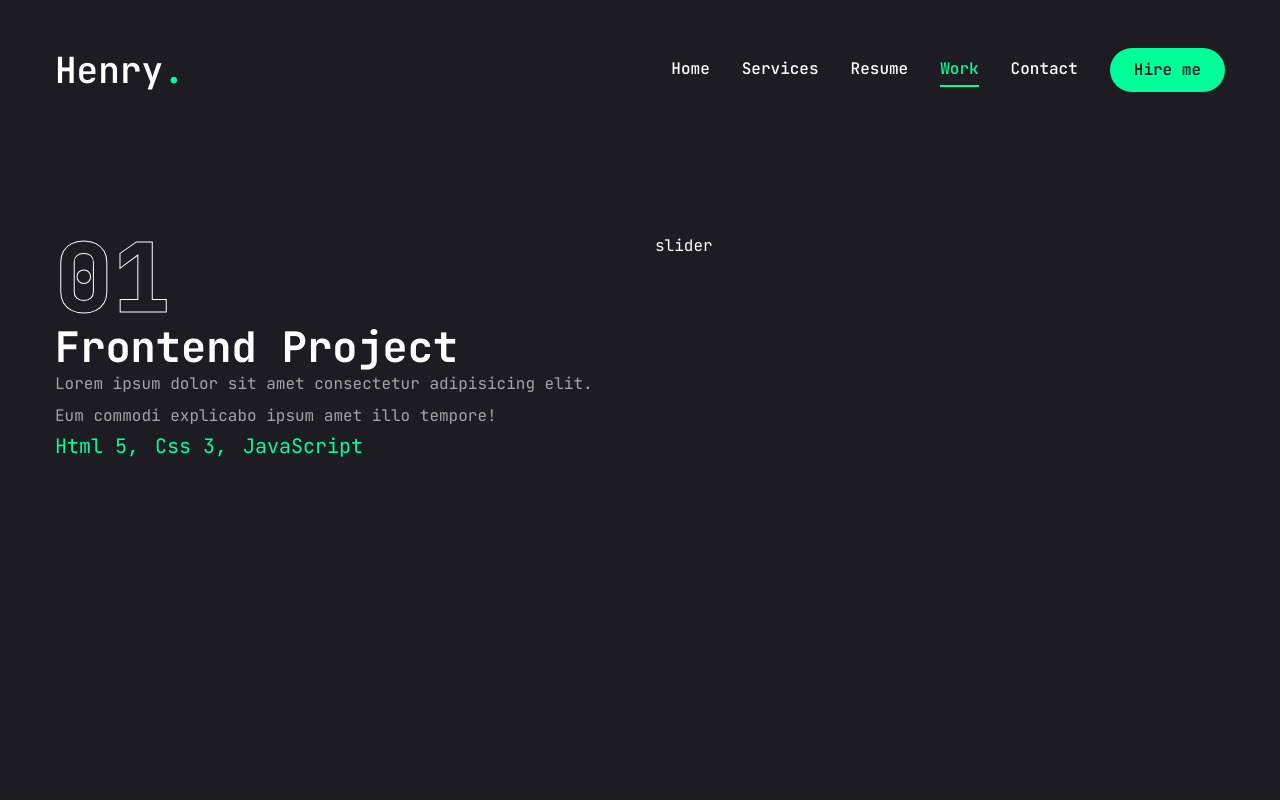
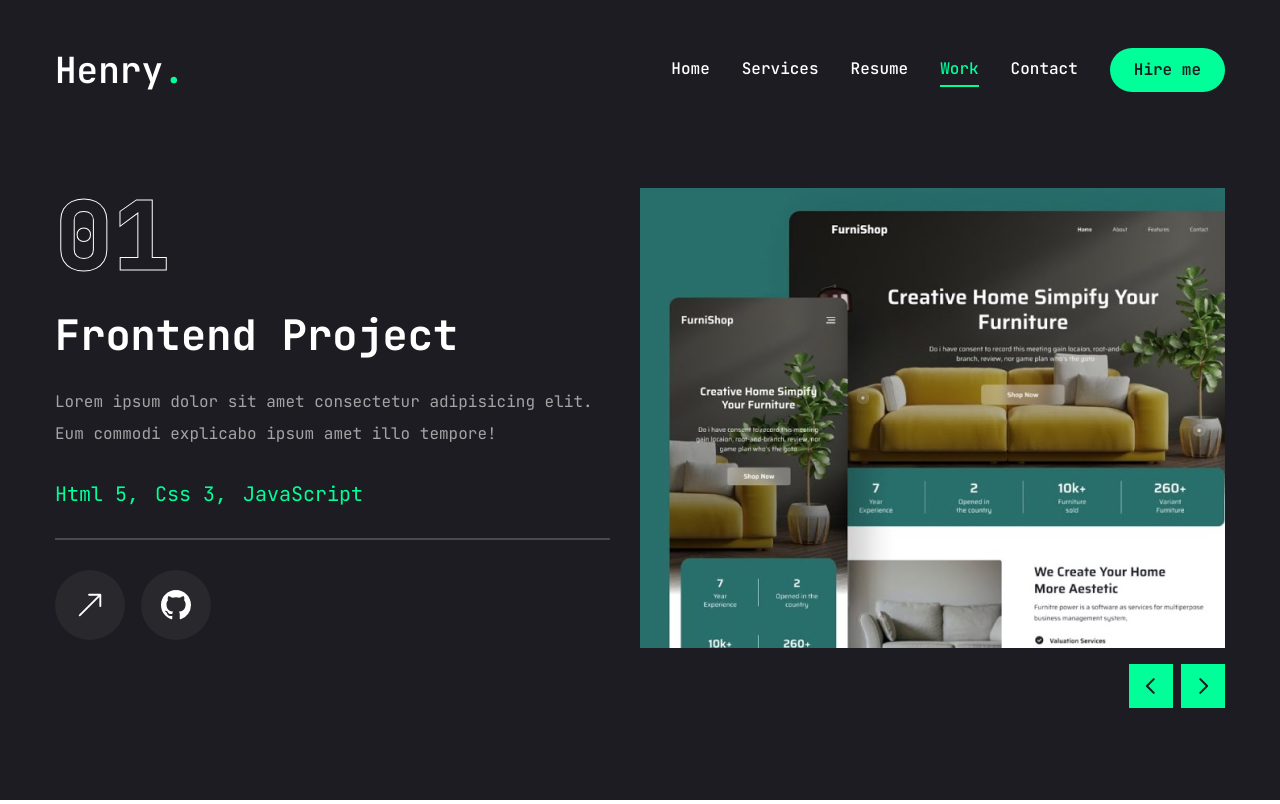
Before and after one commit to HenchaDev/henry-portfolio, a Next.js app: page /work in a window 1280 px wide. Built offline with nearby package versions, Linux system fonts and the light colour scheme.

Commit message:
working on pages

```diff
--- a/app/work/page.jsx
+++ b/app/work/page.jsx
@@ -18,41 +18,51 @@ import {
 import Link from "next/link";
 import Image from "next/image";
 
+import WorkSliderBtns from "@/components/ui/WorkSliderBtns";
+
 const projects = [
     {
-        num: '01',
-        category: 'frontend',
-        title: 'project 1',
+        num: "01",
+        category: "frontend",
+        title: "project 1",
         description: "Lorem ipsum dolor sit amet consectetur adipisicing elit. Eum commodi explicabo ipsum amet illo tempore!",
         stack: [{name: "Html 5"}, {name: "Css 3"}, {name: "JavaScript"}],
-        image: '/assets/work/thumb1.png',
-        live: '',
+        image: "/assets/work/thumb1.png",
+        live: "",
+        github: ""
+    },
+    {
+        num: "02",
+        category: "fullstack",
+        title: "project 2",
+        description: "Lorem ipsum dolor sit amet consectetur adipisicing elit. Eum commodi explicabo ipsum amet illo tempore!",
+        stack: [{name: "Html 5"}, {name: "Css 3"}, {name: "Javascript"}, {name: "Django"}],
+        image: "/assets/work/thumb2.png",
+        live: "",
         github: "",
     },
     {
-        num: '02',
-        category: 'fullstack',
-        title: 'project 2',
-        description: "Lorem ipsum dolor sit amet consectetur adipisicing elit. Eum commodi explicabo ipsum amet illo tempore!",
-        stack: [{name: "Html 5"}, {name: "Css 3"}, {name: "Javascript"}, {name: "Django"}],
-        image: '/assets/work/thumb2.png',
-        live: '',
-        github: "",
-    },
-    {
-        num: '03',
-        category: 'frontend',
-        title: 'project 1',
+        num: "03",
+        category: "frontend",
+        title: "project 3",
         description: "Lorem ipsum dolor sit amet consectetur adipisicing elit. Eum commodi explicabo ipsum amet illo tempore!",
         stack: [{name: "Next.js"}, {name: "Tailwind.css"}, {name: "JavaScript"}],
-        image: '/assets/work/thumb3.png',
-        live: '',
+        image: "/assets/work/thumb3.png",
+        live: "",
         github: "",
-    },
+    }
 ]
 
 const Work = () => {
     const [project, setProject] = useState(projects[0])
+
+    const handleSlideChange = (swiper) => {
+        // get current slide index
+        const currentIndex = swiper.activeIndex;
+        // update project state based on current slide index
+        setProject(projects[currentIndex]);
+    };
+
     return (
         <motion.section
         initial={{opacity: 0}}
@@ -62,7 +72,7 @@ const Work = () => {
             <div className="container mx-auto">
                 <div className="flex flex-col xl:flex-row xl:gap-[30px]">
                     <div className="w-full xl:w-[50%] xl:h-[460px] flex flex-col xl:justify-between order-2 xl:order-none">
-                        <div>
+                        <div className="flex flex-col gap-[30px] h-[50%]">
                             {/* outline num */}
                             <div className="text-8xl leading-none font-extrabold text-transparent text-outline">
                                 {project.num}
@@ -79,9 +89,65 @@ const Work = () => {
                                     {index !== project.stack.length - 1 && ","}</li>;
                                 })}
                             </ul>
+                            {/* border */}
+                            <div className="border border-white/20"></div>
+                            {/* buttons */}
+                            <div className="flex items-center gap-4">
+                                {/* live project button */}
+                                <Link href={project.live}>
+                                    <TooltipProvider delayDuration={100}>
+                                        <Tooltip>
+                                            <TooltipTrigger className="w-[70px] h-[70px] rounded-full bg-white/5 flex justify-center items-center group">
+                                                <BsArrowUpRight className="text-white text-3xl group-hover:text-accent" />
+                                            </TooltipTrigger>
+                                            <TooltipContent className="bg-white/30 rounded-md">
+                                                <p>Live project</p>
+                                            </TooltipContent>
+                                        </Tooltip>
+                                    </TooltipProvider>
+                                </Link>
+                                {/* github project button */}
+                                <Link href={project.github}>
+                                    <TooltipProvider delayDuration={100}>
+                                        <Tooltip>
+                                            <TooltipTrigger className="w-[70px] h-[70px] rounded-full bg-white/5 flex justify-center items-center group">
+                                                <BsGithub className="text-white text-3xl group-hover:text-accent" />
+                                            </TooltipTrigger>
+                                            <TooltipContent>
+                                                <p>Github Repository</p>
+                                            </TooltipContent>
+                                        </Tooltip>
+                                    </TooltipProvider>
+                                </Link>
+                            </div>
                         </div>
                     </div>
-                    <div className="w-full xl:w-[50%]">slider</div>
+
+                    <div className="w-full xl:w-[50%]">
+                        <Swiper
+                        spaceBetween={30}
+                        slidesPerView={1}
+                        className="xl:h-[520px] mb-12"
+                        onSlideChange={handleSlideChange}>
+                            {projects.map((project, index) => {
+                                return (
+                                <SwiperSlide key={index} className="w-full">
+                                    <div className="h-[460px] relative group flex justify-center items-center bg-pink-50/20">
+                                    {/* overlay */}
+                                    <div className="absolute top-0 bottom-0 w-full h-full last:bg-black/10 z-10"></div>
+                                    {/* image */}
+                                    <div className="relative w-full h-full">
+                                        <Image src={project.image}  fill className="object-cover" alt=""/>
+                                    </div>
+                                    </div>
+                                </SwiperSlide>
+
+                                );
+                            })}
+                            {/* slider buttons */}
+                            <WorkSliderBtns containerStyles="flex gap-2 absolute right-0 bottom-[calc(50%_-_22px)] xl:bottom-0 z-20 w-full justify-between xl:w-max xl:justify-none" btnStyles="bg-accent hover:bg-accent-hover text-primary text-[22px] w-[44px] h-[44px] flex justify-center items-center transition-all"/>
+                        </Swiper>
+                    </div>
                 </div>
             </div>
         </motion.section>
--- /dev/null
+++ b/components/ui/WorkSliderBtns.jsx
@@ -0,0 +1,20 @@
+"use client";
+
+import { useSwiper } from "swiper/react";
+import { PiCaretLeftBold, PiCaretRightBold } from "react-icons/pi";
+
+const WorkSliderBtns = ({ containerStyles, btnStyles, iconStyles }) => {
+    const swiper = useSwiper();
+    return (
+        <div className={containerStyles}>
+            <button className={btnStyles} onClick={()=> swiper.slidePrev()}>
+                <PiCaretLeftBold className={iconStyles} />
+            </button>
+            <button className={btnStyles} onClick={()=> swiper.slideNext()}>
+                <PiCaretRightBold className={iconStyles} />
+            </button>
+        </div>
+    );
+};
+
+export default WorkSliderBtns;
```
